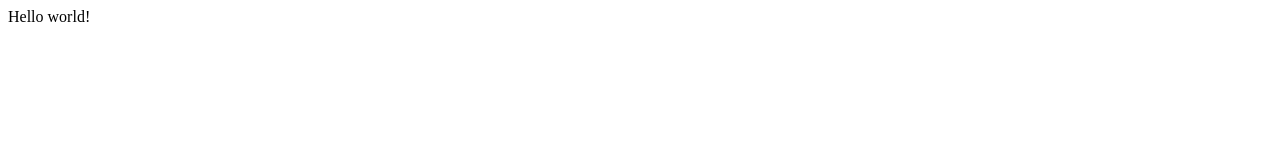
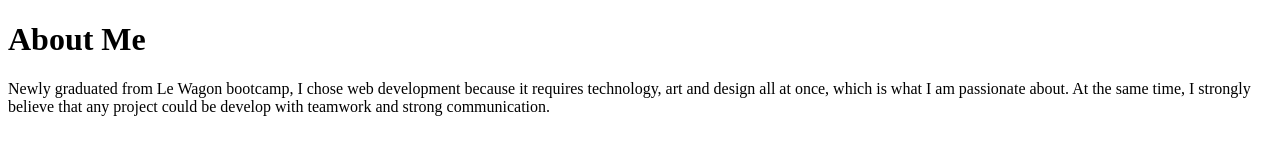
Before and after one commit to lauraylchen/lauraylchen-portfolio, a Gatsby site: page / in a window 1280 px wide. Built offline with nearby package versions, Linux system fonts and the light colour scheme; Gatsby itself is replaced by a stand-in of ours.

Commit message:
Linked about page to the homepage

```diff
--- /dev/null
+++ b/src/pages/about.js
@@ -0,0 +1,15 @@
+import React from 'react'
+
+export default function About() {
+  return (
+    <div>
+      <h1>About Me</h1>
+      <p>
+        Newly graduated from Le Wagon bootcamp, I chose web development because
+        it requires technology, art and design all at once, which is what I am
+        passionate about. At the same time, I strongly believe that any project
+        could be develop with teamwork and strong communication.
+      </p>
+    </div>
+  )
+}
--- a/src/pages/index.js
+++ b/src/pages/index.js
@@ -1,5 +1,10 @@
 import React from "react"
+import About from "./about"
 
 export default function Home() {
-  return <div>Hello world!</div>
+  return (
+    <main>
+      <About />
+    </main>
+  )
 }
```
